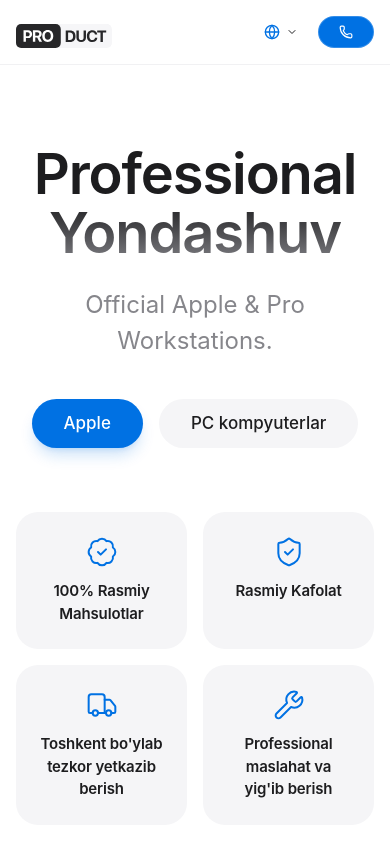
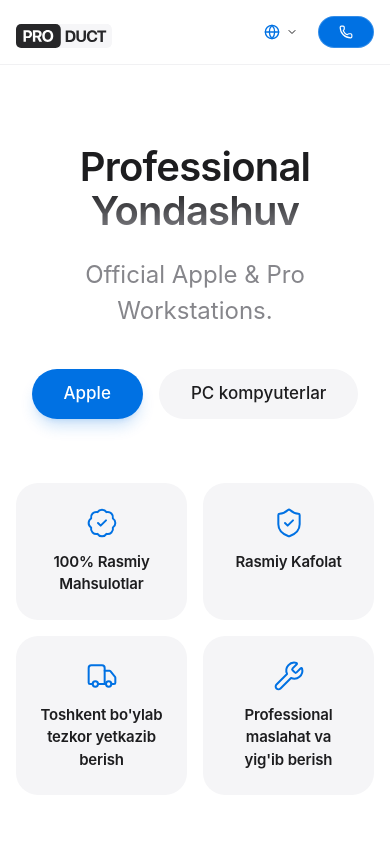
Before and after one commit to onabijonov/product, a React (Vite) app: page / in a window 390 px wide. Shown: the top 844 px of the page. Built offline with nearby package versions, Linux system fonts and the light colour scheme.

Commit message:
fix: responsive font sizes to prevent long word overflow on mobile screens

```diff
--- a/src/App.tsx
+++ b/src/App.tsx
@@ -127,7 +127,7 @@ export default function App() {
           initial={{ opacity: 0, scale: 0.95 }}
           animate={{ opacity: 1, scale: 1 }}
           transition={{ duration: 1, ease: [0.22, 1, 0.36, 1], delay: 0.3 }}
-          className="text-[56px] md:text-[84px] font-semibold tracking-[-0.02em] mb-4 max-w-5xl leading-[1.05]"
+          className="text-[40px] sm:text-[48px] md:text-[64px] lg:text-[84px] font-semibold tracking-[-0.02em] mb-4 max-w-5xl leading-[1.1] md:leading-[1.05] break-words hyphens-auto"
         >
           {t.heroTitle1} <span className="text-transparent bg-clip-text bg-gradient-to-b from-[#1D1D1F] to-[#86868B]">{t.heroTitle2}</span>
         </motion.h1>
```
